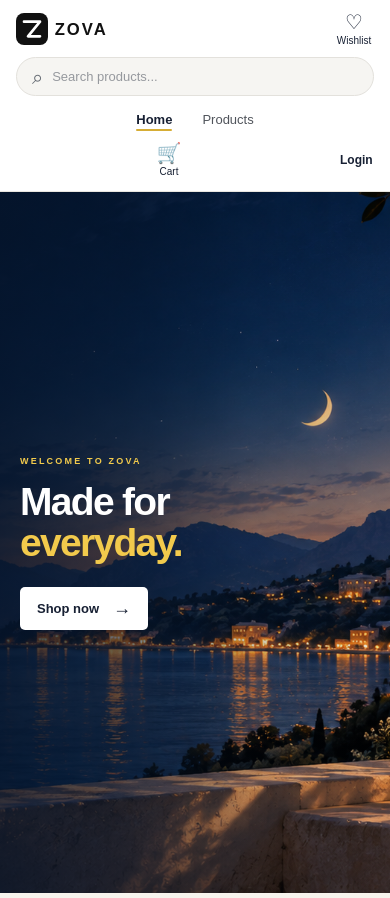
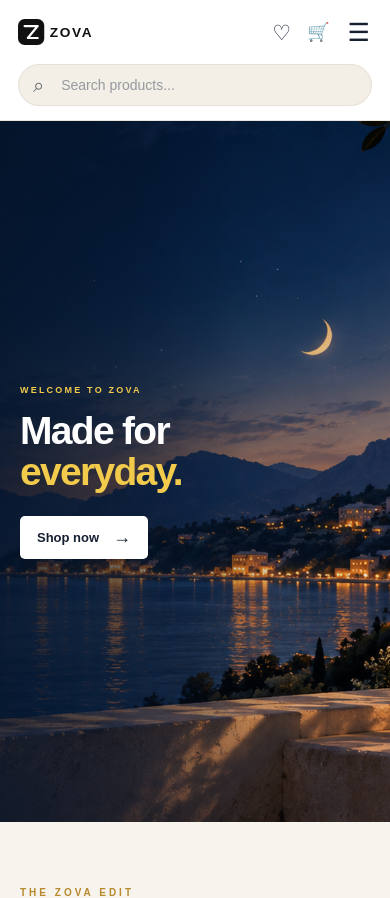
Before and after one commit to Niki-ux/ecommerce-website, a React (Vite) app: page / in a window 390 px wide. Shown: the top 898 px of the page. Built offline with nearby package versions, Linux system fonts and the light colour scheme.

Commit message:
fix: improve mobile navbar layout

```diff
--- a/src/components/Navbar.jsx
+++ b/src/components/Navbar.jsx
@@ -4,8 +4,10 @@ import logo from "../assets/zova-logo.svg";
 
 function Navbar() {
   const navigate = useNavigate();
+
   const [search, setSearch] = useState("");
   const [hasWishlist, setHasWishlist] = useState(false);
+  const [menuOpen, setMenuOpen] = useState(false);
 
   const checkWishlist = () => {
     try {
@@ -43,16 +45,24 @@ function Navbar() {
     }
   };
 
+  const closeMenu = () => {
+    setMenuOpen(false);
+  };
+
   return (
     <nav className="navbar">
       <div className="nav-container">
 
         {/* Logo */}
-        <Link to="/" className="logo">
+        <Link
+          to="/"
+          className="logo"
+          onClick={closeMenu}
+        >
           <img src={logo} alt="ZOVA" />
         </Link>
 
-        {/* Navigation */}
+        {/* Desktop Navigation */}
         <div className="nav-links">
           <NavLink to="/" end>
             Home
@@ -78,14 +88,14 @@ function Navbar() {
         {/* Wishlist */}
         <Link
           to="/wishlist"
-          className="nav-icon-link"
+          className="nav-icon-link wishlist-link"
         >
           <span
             className={`nav-icon wishlist-nav-icon ${
               hasWishlist ? "wishlist-active" : ""
             }`}
           >
-            {hasWishlist ? "❤️" : "♡"}
+            {hasWishlist ? "♥" : "♡"}
           </span>
 
           <span>Wishlist</span>
@@ -94,7 +104,7 @@ function Navbar() {
         {/* Cart */}
         <Link
           to="/cart"
-          className="nav-icon-link"
+          className="nav-icon-link cart-link"
         >
           <span className="nav-icon">
             🛒
@@ -111,6 +121,86 @@ function Navbar() {
           Login
         </Link>
 
+        {/* Mobile Icons */}
+        <div className="mobile-nav-actions">
+
+          <Link to="/wishlist">
+            <span
+              className={
+                hasWishlist
+                  ? "mobile-heart active"
+                  : "mobile-heart"
+              }
+            >
+              {hasWishlist ? "❤️" : "♡"}
+            </span>
+          </Link>
+
+          <Link to="/cart">
+            <span className="mobile-cart">
+              🛒
+            </span>
+          </Link>
+
+          <button
+            className="mobile-menu-button"
+            onClick={() => setMenuOpen(!menuOpen)}
+            aria-label="Open menu"
+          >
+            ☰
+          </button>
+
+        </div>
+      </div>
+
+      {/* Mobile Menu */}
+      {menuOpen && (
+        <div className="mobile-menu">
+
+          <NavLink
+            to="/"
+            end
+            onClick={closeMenu}
+          >
+            Home
+          </NavLink>
+
+          <NavLink
+            to="/products"
+            onClick={closeMenu}
+          >
+            Products
+          </NavLink>
+
+          <NavLink
+            to="/wishlist"
+            onClick={closeMenu}
+          >
+            Wishlist
+          </NavLink>
+
+          <NavLink
+            to="/login"
+            onClick={closeMenu}
+          >
+            Login
+          </NavLink>
+
+        </div>
+      )}
+
+      {/* Mobile Search */}
+      <div className="mobile-search">
+        <div className="search-box">
+          <span>⌕</span>
+
+          <input
+            type="text"
+            value={search}
+            onChange={handleSearch}
+            placeholder="Search products..."
+          />
+        </div>
       </div>
     </nav>
   );
--- a/src/index.css
+++ b/src/index.css
@@ -1427,3 +1427,147 @@ a {
     font-size: 35px;
   }
 }
+
+/* =========================
+   MOBILE NAVBAR
+========================= */
+
+.mobile-nav-actions,
+.mobile-menu,
+.mobile-search {
+  display: none;
+}
+
+@media (max-width: 768px) {
+
+  .navbar {
+    position: relative;
+  }
+
+  .nav-container {
+    min-height: 64px;
+    padding: 0 18px;
+    display: flex;
+    align-items: center;
+    justify-content: space-between;
+    gap: 12px;
+  }
+
+  /* Logo */
+
+  .logo img {
+    width: 82px;
+    height: auto;
+  }
+
+  /* Hide desktop navigation */
+
+  .nav-links,
+  .nav-container > .search-box,
+  .nav-icon-link,
+  .nav-login {
+    display: none;
+  }
+
+  /* Mobile actions */
+
+  .mobile-nav-actions {
+    display: flex;
+    align-items: center;
+    gap: 16px;
+    margin-left: auto;
+  }
+
+  .mobile-nav-actions a {
+    text-decoration: none;
+    display: flex;
+    align-items: center;
+  }
+
+  .mobile-heart,
+  .mobile-cart {
+    font-size: 21px;
+    line-height: 1;
+  }
+
+  .mobile-heart {
+    color: #172033;
+  }
+
+  .mobile-heart.active {
+    color: #e63946;
+  }
+
+  .mobile-cart {
+    font-size: 18px;
+  }
+
+  .mobile-menu-button {
+    border: none;
+    background: transparent;
+    font-size: 25px;
+    color: #172033;
+    cursor: pointer;
+    padding: 2px;
+    line-height: 1;
+  }
+
+  /* Search row */
+
+  .mobile-search {
+    display: block;
+    padding: 0 18px 14px;
+  }
+
+  .mobile-search .search-box {
+    width: 100%;
+    height: 42px;
+    border-radius: 22px;
+    background: #f3efe6;
+    border: 1px solid #e5e0d5;
+    display: flex;
+    align-items: center;
+    padding: 0 14px;
+  }
+
+  .mobile-search .search-box span {
+    font-size: 20px;
+    margin-right: 8px;
+  }
+
+  .mobile-search .search-box input {
+    width: 100%;
+    border: none;
+    outline: none;
+    background: transparent;
+    font-size: 14px;
+  }
+
+  /* Dropdown menu */
+
+  .mobile-menu {
+    display: flex;
+    flex-direction: column;
+    background: #ffffff;
+    border-top: 1px solid #eeeae2;
+    border-bottom: 1px solid #eeeae2;
+    padding: 8px 18px 12px;
+  }
+
+  .mobile-menu a {
+    text-decoration: none;
+    color: #172033;
+    font-size: 15px;
+    font-weight: 500;
+    padding: 13px 4px;
+    border-bottom: 1px solid #f0ede7;
+  }
+
+  .mobile-menu a:last-child {
+    border-bottom: none;
+  }
+
+  .mobile-menu a.active {
+    color: #b8892d;
+  }
+}
```
